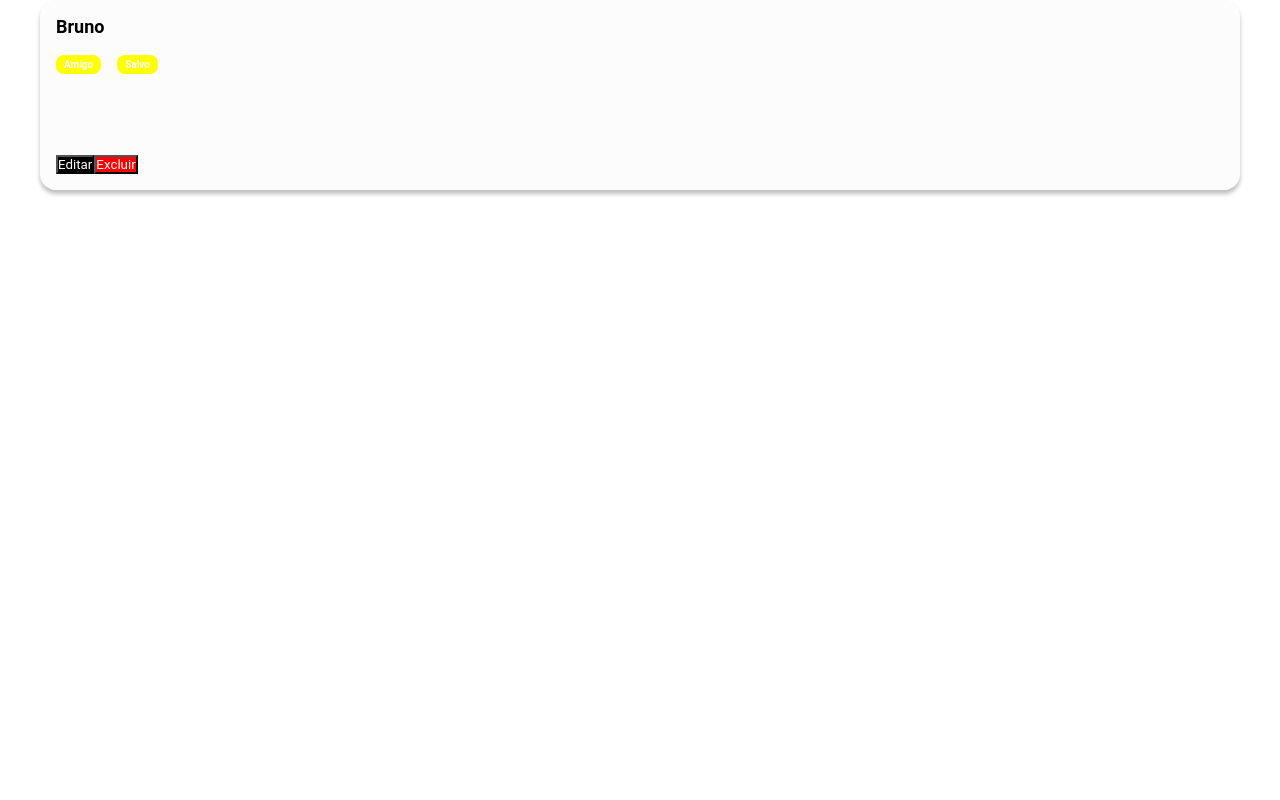
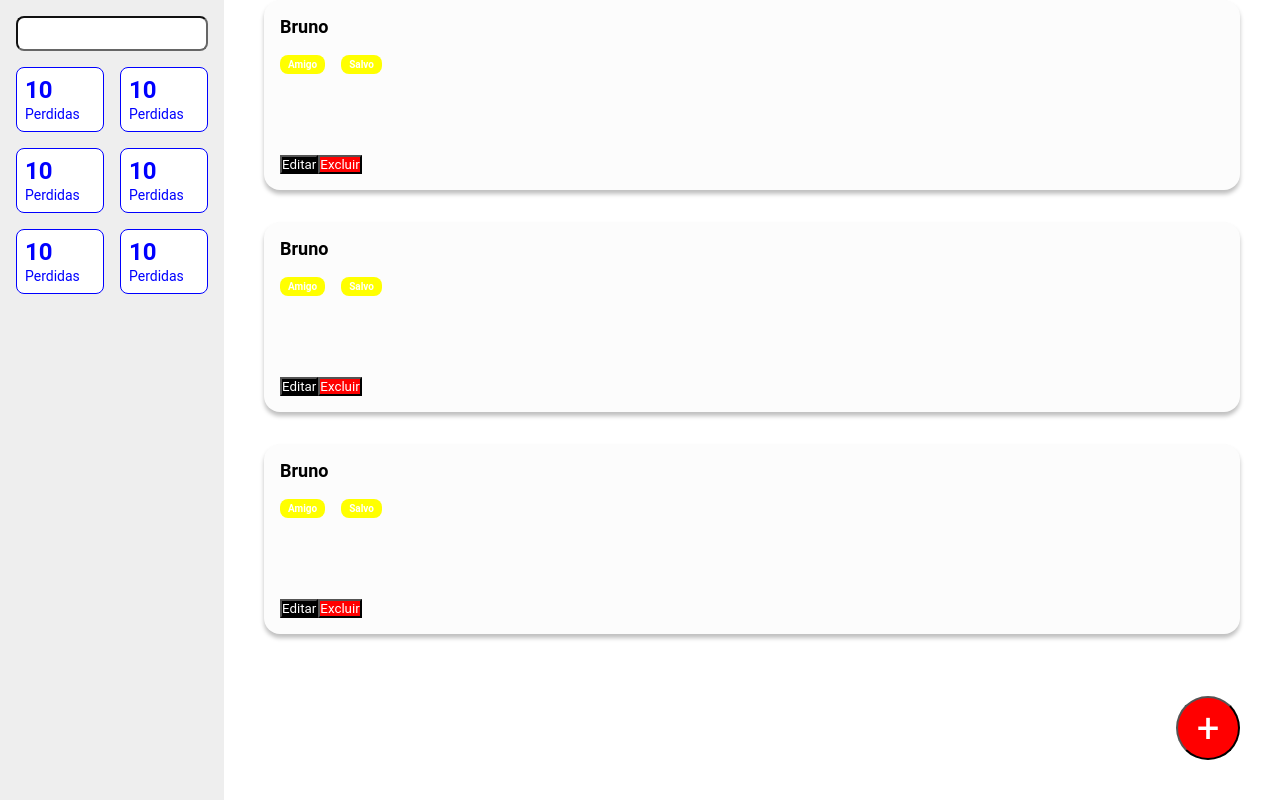
Before and after one commit to brunois10/contact-list, a React (Vite) app: page / in a window 1280 px wide. Built offline with nearby package versions, Linux system fonts and the light colour scheme; the HTML template or start-up script is replaced by a standard one.

Commit message:
Feat: Add SideBar and Filter Contacts

```diff
--- a/src/App.tsx
+++ b/src/App.tsx
@@ -1,12 +1,18 @@
+import NewContact from './components/newContact/newContact'
 import ContactList from './containers/ContactList'
-import GlobalStyles from './styles'
+import SideBar from './containers/Sidebar/sidebar'
+import GlobalStyles, { Container } from './styles'
 
 function App() {
 
   return (
     <>
     <GlobalStyles />
-    <ContactList />
+    <Container>
+      <SideBar />
+      <ContactList />
+      <NewContact />
+    </Container>
     </>
   )
 }
--- /dev/null
+++ b/src/components/filterContact/filterContact.tsx
@@ -0,0 +1,37 @@
+import * as S from './styles'
+
+const FilterContact = () => {
+    return (
+        <>
+            <S.Search />
+            <S.Container>
+                <S.Card>
+                    <S.Quantity>10</S.Quantity>
+                    <S.State>Perdidas</S.State>
+                </S.Card>
+                <S.Card>
+                    <S.Quantity>10</S.Quantity>
+                    <S.State>Perdidas</S.State>
+                </S.Card>
+                <S.Card>
+                    <S.Quantity>10</S.Quantity>
+                    <S.State>Perdidas</S.State>
+                </S.Card>
+                <S.Card>
+                    <S.Quantity>10</S.Quantity>
+                    <S.State>Perdidas</S.State>
+                </S.Card>
+                <S.Card>
+                    <S.Quantity>10</S.Quantity>
+                    <S.State>Perdidas</S.State>
+                </S.Card>
+                <S.Card>
+                    <S.Quantity>10</S.Quantity>
+                    <S.State>Perdidas</S.State>
+                </S.Card>
+            </S.Container>
+        </>
+    )
+}
+
+export default FilterContact
--- /dev/null
+++ b/src/components/filterContact/styles.ts
@@ -0,0 +1,37 @@
+import styled from "styled-components"
+
+export const Search = styled.input`
+    display: inline-block;
+    text-align: start;
+    padding: 8px;
+    background-color: #fff;
+    border-radius: 8px;
+    font-weight: bold;
+    color: #666666;
+    border-color: #666666;
+    width: 100%;
+`
+
+export const Container = styled.div`
+    display: grid;
+    grid-template-columns: 1fr 1fr;
+    grid-gap: 16px;
+    margin-top: 16px;
+`
+
+export const Card = styled.div`
+    padding: 8px;
+    border: 1px solid blue;
+    background-color: #fff;
+    color: blue;
+    border-radius: 8px;
+    cursor: pointer;
+`
+export const Quantity = styled.span`
+    font-weight: bold;
+    font-size: 24px;
+    display: block;
+`
+export const State = styled.span`
+    font-size: 14px;
+`
--- /dev/null
+++ b/src/components/newContact/newContact.tsx
@@ -0,0 +1,12 @@
+import { ButtonContact } from "./styles"
+
+
+const NewContact = () => {
+    return (
+        <ButtonContact>+</ButtonContact>
+    )
+}
+
+
+
+export default NewContact
--- /dev/null
+++ b/src/components/newContact/styles.ts
@@ -0,0 +1,17 @@
+import styled from "styled-components"
+
+export const ButtonContact = styled.button`
+    height: 64px;
+    width: 64px;
+    background-color: red;
+    color: #fff;
+    position: fixed;
+    bottom: 40px;
+    right: 40px;
+    border-radius: 50%;
+    display: flex;
+    justify-content: center;
+    align-items: center;
+    font-size: 40px;
+    text-decoration: none;
+`
--- a/src/containers/ContactList/index.tsx
+++ b/src/containers/ContactList/index.tsx
@@ -1,12 +1,13 @@
 import { Container } from "./styles"
-import Contacts from "../../components/contacts"
+import Contacts from "../../components/contacts/contacts"
 
 const ContactList = () => {
 
     return (
         <Container>
-            <Contacts>
-            </Contacts>
+            <Contacts/>
+            <Contacts/>
+            <Contacts/>
         </Container>
 
     )
--- /dev/null
+++ b/src/containers/Sidebar/sidebar.tsx
@@ -0,0 +1,14 @@
+import * as S from './styles'
+import FilterContact from '../../components/filterContact/filterContact'
+
+const SideBar = () => (
+    <>
+    <S.Aside>
+        <div>
+            <FilterContact />
+        </div>
+    </S.Aside>
+    </>
+)
+
+export default SideBar
--- /dev/null
+++ b/src/containers/Sidebar/styles.ts
@@ -0,0 +1,7 @@
+import styled from "styled-components"
+
+export const Aside = styled.aside`
+    padding: 16px;
+    background-color: #eee;
+    height: 100vh;
+`
--- a/src/styles.ts
+++ b/src/styles.ts
@@ -1,4 +1,4 @@
-import { createGlobalStyle } from "styled-components"
+import styled, { createGlobalStyle } from "styled-components"
 
 const GlobalStyles = createGlobalStyle`
     * {
@@ -10,4 +10,9 @@ const GlobalStyles = createGlobalStyle`
     }
 `
 
+export const Container = styled.div`
+    display: grid;
+    grid-template-columns: 224px auto;
+`
+
 export default GlobalStyles
```
Also changed, not shown: src/components/contacts/contacts.tsx (renamed from src/components/contacts.tsx), src/components/contacts/styles.ts (renamed from src/components/styles.ts).
